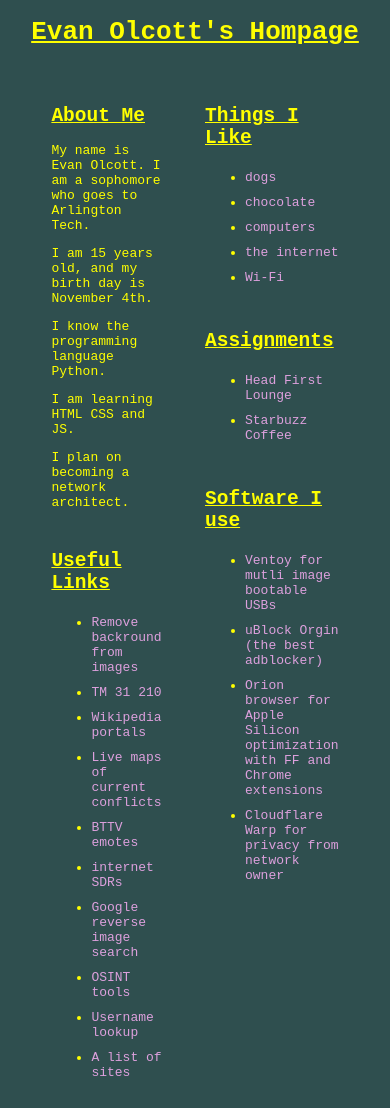
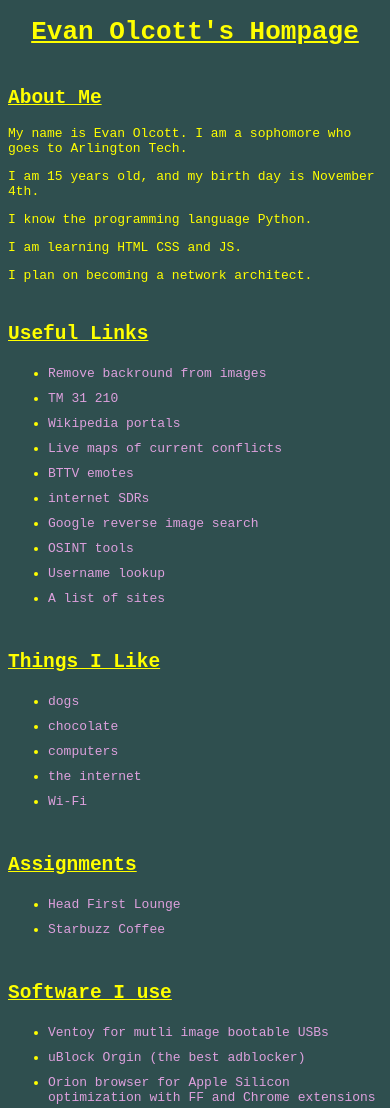
Before and after one commit to evannol/website, a plain HTML site: page index.html in a window 390 px wide. Shown: the top 1108 px of the page. Drawn offline with Linux system fonts and the light colour scheme.

Commit message:
change layout for mobile screens

```diff
--- a/style.css
+++ b/style.css
@@ -2,7 +2,6 @@ body {
     background-color: DarkSlateGray;
     color: yellow;
     font-family: monospace;
-    max-width: 100%;
 }
 
 #title {
@@ -11,17 +10,21 @@ body {
 
 a {
     color: plum;
-    text-decoration: none
+    text-decoration: none;
 }
 
 ul li {
      padding: 5px 0px;
 }
 
+h2 {
+    margin-top: 40px;
+}
+
+@media screen and (min-width: 600px) {
     .wrapper {
         display: grid;
         grid-template-columns: 1fr 2fr 1fr 2fr 1fr;
-
     }
 
     .left {
@@ -31,7 +34,4 @@ ul li {
     .right {
         grid-column: 4;
     }
-
-h2 {
-    margin-top: 40px;
 }
```
Lines whose indentation alone changed are shown as unchanged.
